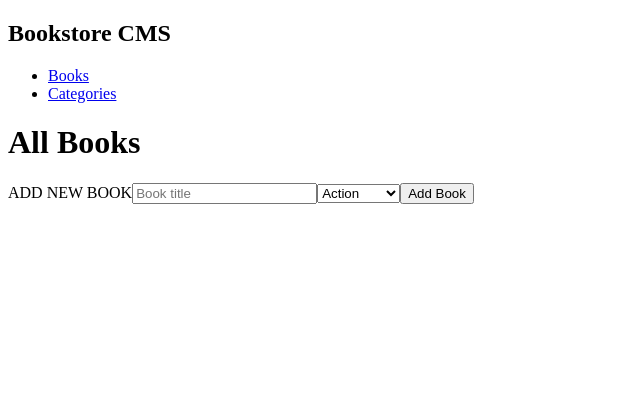
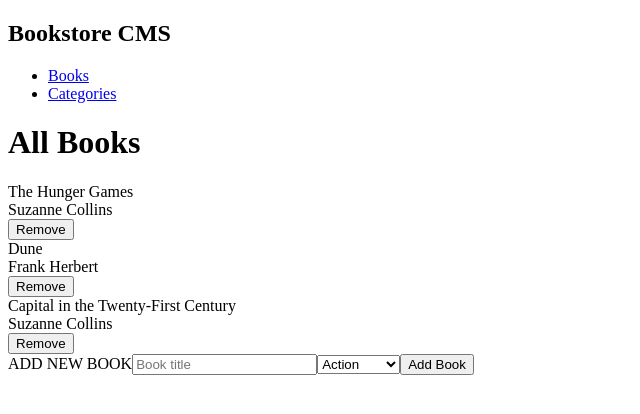
Before and after one commit to Reggeditt/book-store, a React (Create React App) app: page / in a window 1280 px wide. Shown: the top 414 px of the page, without its empty margins (0-640 px from the left). Built offline with nearby package versions, Linux system fonts and the light colour scheme.

Commit message:
display books in bookslist with remove button

```diff
--- a/package.json
+++ b/package.json
@@ -6,6 +6,7 @@
     "@testing-library/jest-dom": "^5.16.5",
     "@testing-library/react": "^13.4.0",
     "@testing-library/user-event": "^13.5.0",
+    "prop-types": "^15.8.1",
     "react": "^18.2.0",
     "react-dom": "^18.2.0",
     "react-router-dom": "^6.10.0",
--- a/src/Routes/Books.js
+++ b/src/Routes/Books.js
@@ -1,8 +1,27 @@
+import BooksList from '../components/bookList';
 import AddBook from '../components/addBook';
 
+const books = [
+  {
+    id: 1,
+    title: 'The Hunger Games',
+    author: 'Suzanne Collins',
+  },
+  {
+    id: 2,
+    title: 'Dune',
+    author: 'Frank Herbert',
+  },
+  {
+    id: 3,
+    title: 'Capital in the Twenty-First Century',
+    author: 'Suzanne Collins',
+  },
+];
 const Books = () => (
   <div>
     <h1>All Books</h1>
+    <BooksList books={books} />
     <AddBook />
   </div>
 );
--- a/src/components/bookItem.js
+++ b/src/components/bookItem.js
@@ -0,0 +1,17 @@
+// eslint-disable-next-line import/no-extraneous-dependencies
+import PropTypes from 'prop-types';
+
+const BookItem = ({ book }) => (
+  <div className="book-item">
+    <div className="book-item__title">{JSON.parse(book).title}</div>
+    <div className="book-item__author">{JSON.parse(book).author}</div>
+    <button type="button" className="book-item__remove" id={JSON.parse(book).id}>Remove</button>
+    {/* <div className="book-item__category">{book.category}</div> */}
+  </div>
+);
+
+BookItem.propTypes = {
+  book: PropTypes.string.isRequired,
+};
+
+export default BookItem;
--- a/src/components/bookList.js
+++ b/src/components/bookList.js
@@ -0,0 +1,7 @@
+import BookItem from './bookItem';
+
+const BooksList = ({ books }) => (
+  books.map((book) => <BookItem key={book.id} book={JSON.stringify(book)} />)
+);
+
+export default BooksList;
```
Also changed, not shown: 1 other file (tests, documents, lock files or other folders).
